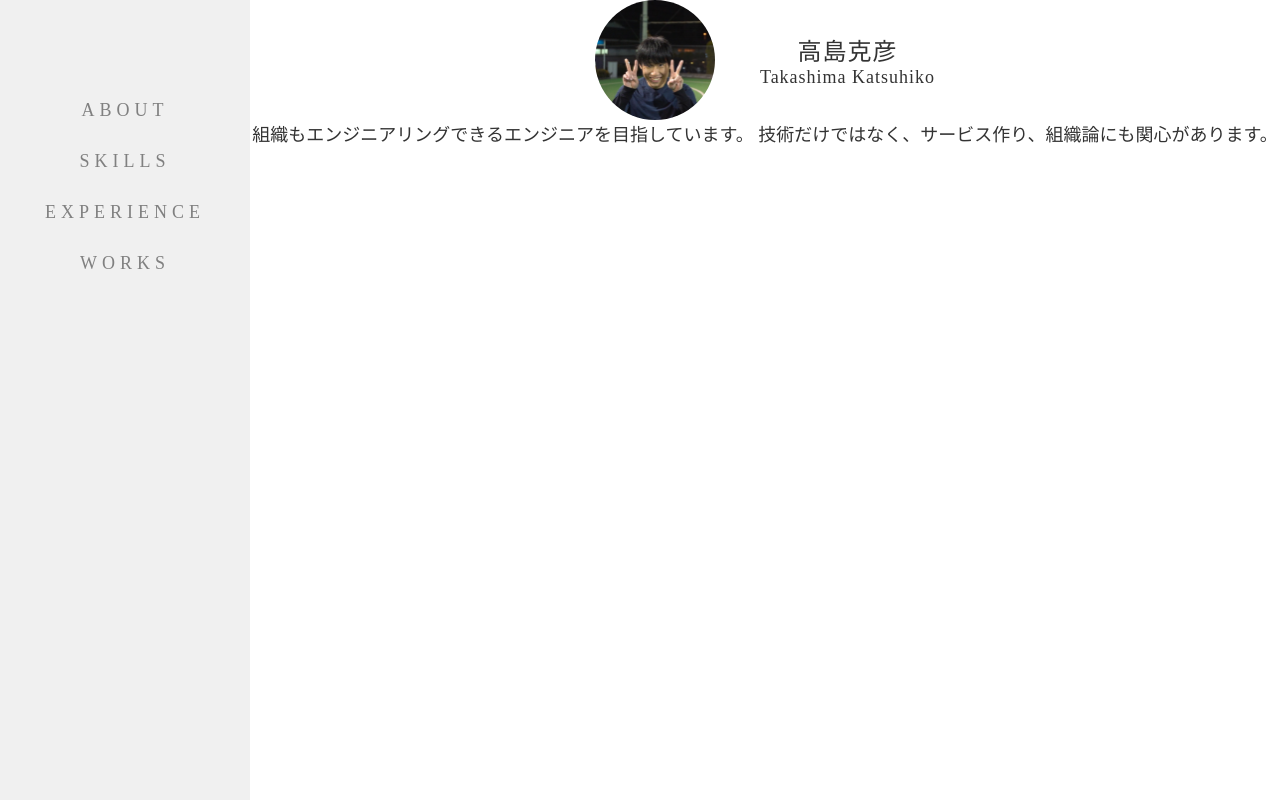
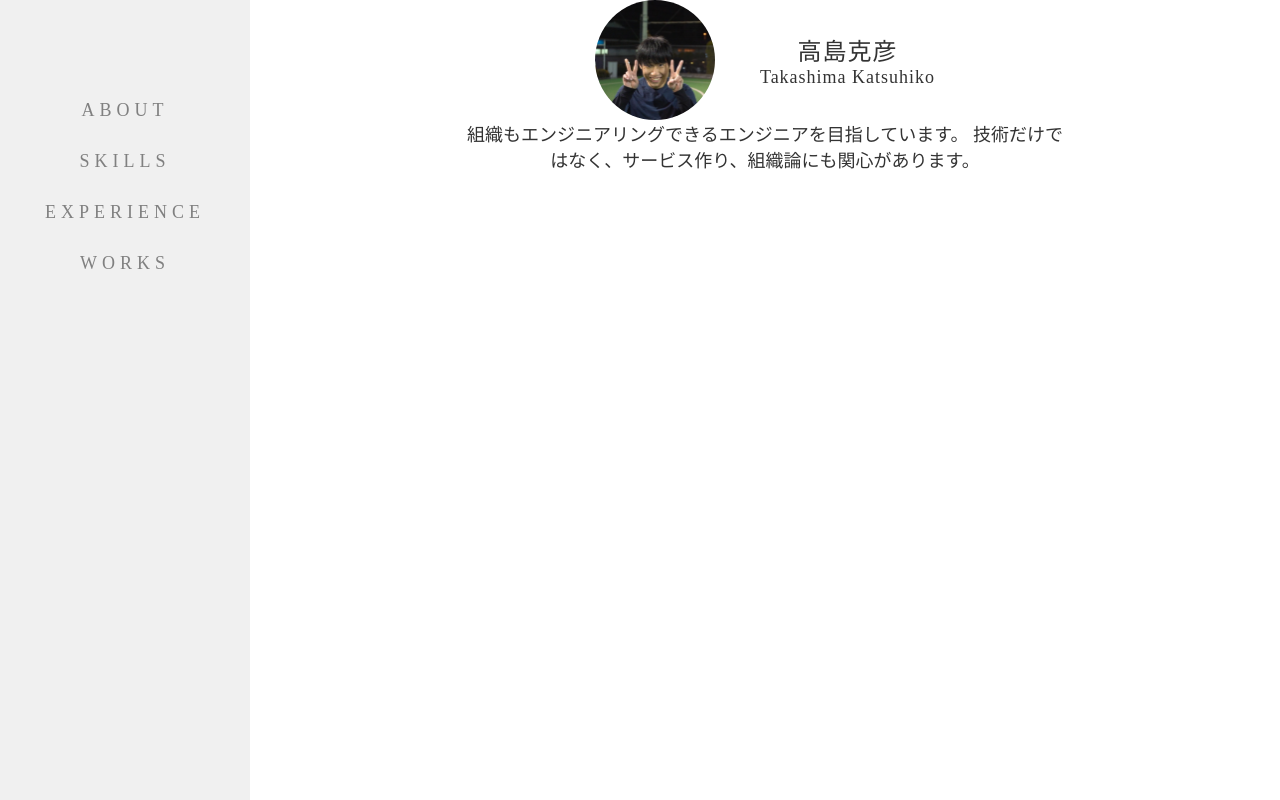
Before and after one commit to takashimamorino/self-introduction-site, a Next.js app: page / in a window 1280 px wide. Built offline with nearby package versions, Linux system fonts and the light colour scheme.

Commit message:
mainのポジションを修正

```diff
--- a/src/styles/app.module.scss
+++ b/src/styles/app.module.scss
@@ -4,6 +4,9 @@
 // PC
 @media only screen and (min-width: 768px) {
   .mainContainer {
+    margin: 0 auto;
+    width: 100%;
+    max-width: 85rem;
     padding-left: 25rem;
 
     .inner {
```
